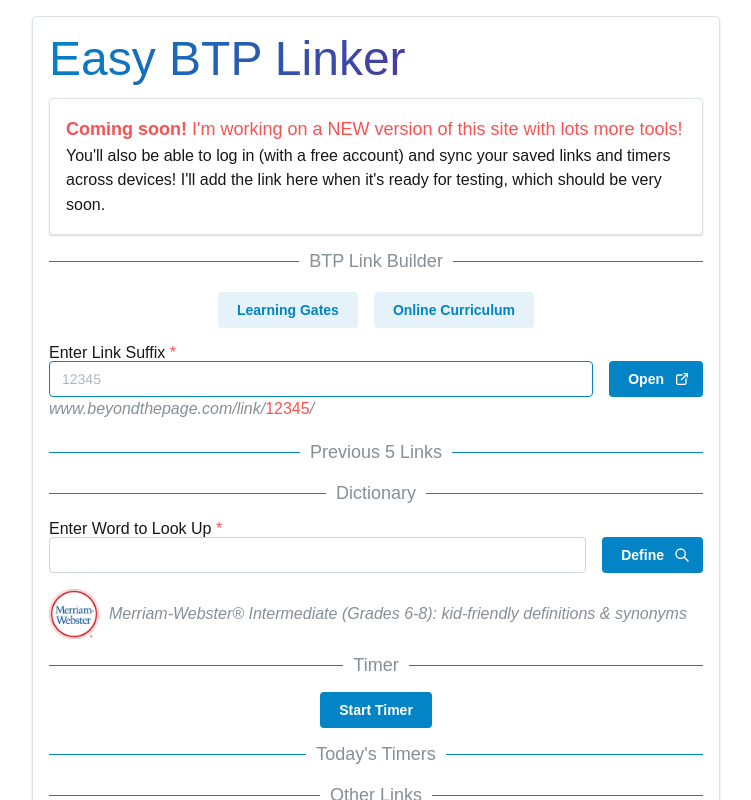
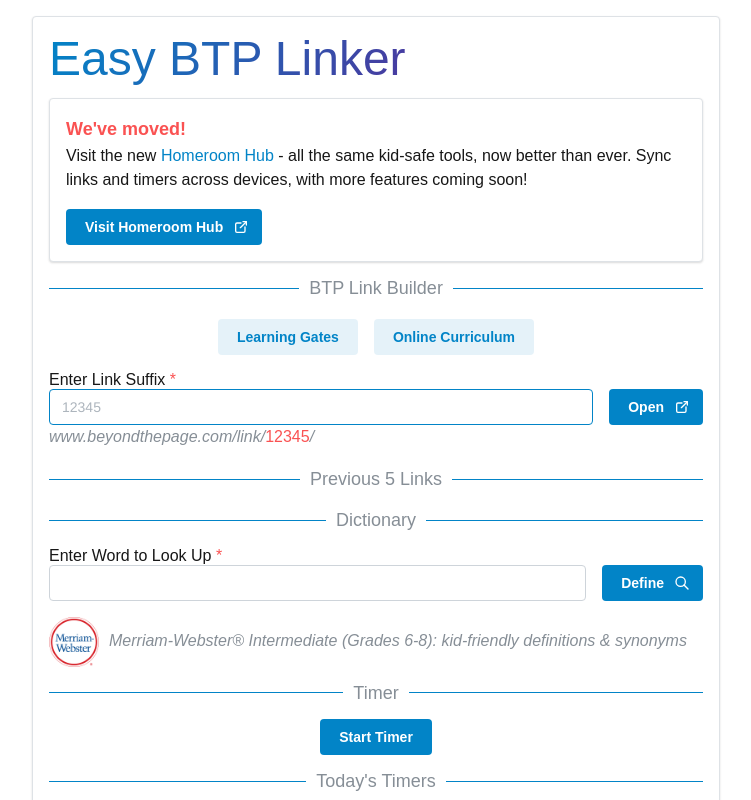
Before and after one commit to craftykate/mbtp-linker, a Next.js app: page / in a window 1280 px wide. Shown: the top 800 px of the page, without its empty margins (264-1015 px from the left). Built offline with nearby package versions, Linux system fonts and the light colour scheme.

Commit message:
Add note to send users to new site

```diff
--- a/components/layout/header/Header.tsx
+++ b/components/layout/header/Header.tsx
@@ -1,6 +1,25 @@
-import { Paper, Text } from "@mantine/core";
+"use client";
+
+import { Anchor, Button, Paper, Text } from "@mantine/core";
+import { IconExternalLink } from "@tabler/icons-react";
+import { logUi } from "@/lib/logging/client-logging/logClient";
 
 export default function Header() {
+  const handleLogClick = (
+    type: "external_link_click" | "button_click",
+    link_id: string,
+    url: string,
+    label: string
+  ) => {
+    const eventId = crypto.randomUUID();
+    void logUi(
+      type,
+      { link_id, label, url, page: "/", component: "Header" },
+      { eventId }
+    ).catch(() => {});
+
+    window.open(url, "_blank", "noopener,noreferrer");
+  };
   return (
     <>
       <Text
@@ -16,15 +35,41 @@ export default function Header() {
       <Paper withBorder p="md">
         <Text c="red" size="lg">
           <Text span fw="bold">
-            Coming soon!
-          </Text>{" "}
-          I&apos;m working on a NEW version of this site with lots more tools!
+            We&apos;ve moved!
+          </Text>
         </Text>
         <Text>
-          You&apos;ll also be able to log in (with a free account) and sync your
-          saved links and timers across devices! I&apos;ll add the link here
-          when it&apos;s ready for testing, which should be very soon.
+          Visit the new{" "}
+          <Anchor
+            href="https://homeroom-hub.vercel.app"
+            onClick={() =>
+              handleLogClick(
+                "external_link_click",
+                "homeroom-hub",
+                "https://homeroom-hub.vercel.app",
+                "Homeroom Hub"
+              )
+            }
+          >
+            Homeroom Hub
+          </Anchor>{" "}
+          - all the same kid-safe tools, now better than ever. Sync links and
+          timers across devices, with more features coming soon!
         </Text>
+        <Button
+          rightSection={<IconExternalLink size="16" />}
+          mt="md"
+          onClick={() =>
+            handleLogClick(
+              "button_click",
+              "homeroom-hub",
+              "https://homeroom-hub.vercel.app",
+              "Homeroom Hub"
+            )
+          }
+        >
+          Visit Homeroom Hub
+        </Button>
       </Paper>
     </>
   );
```
